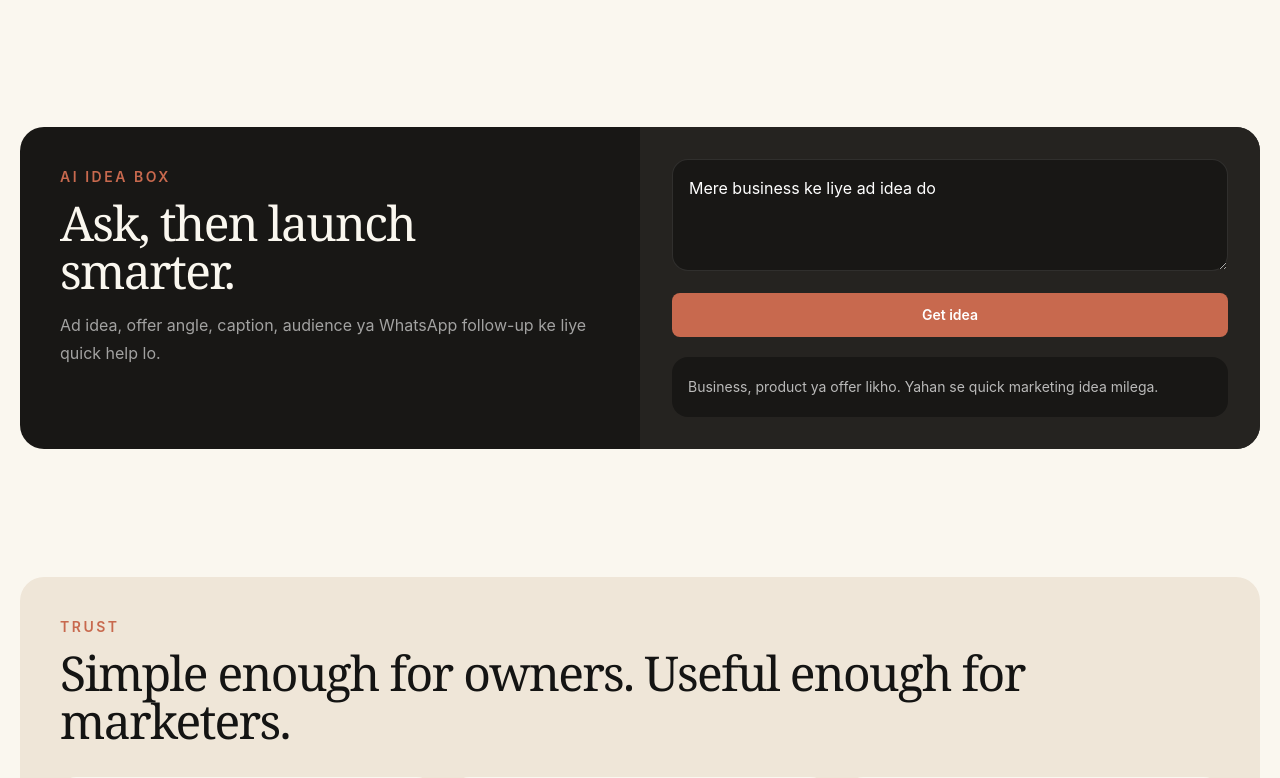
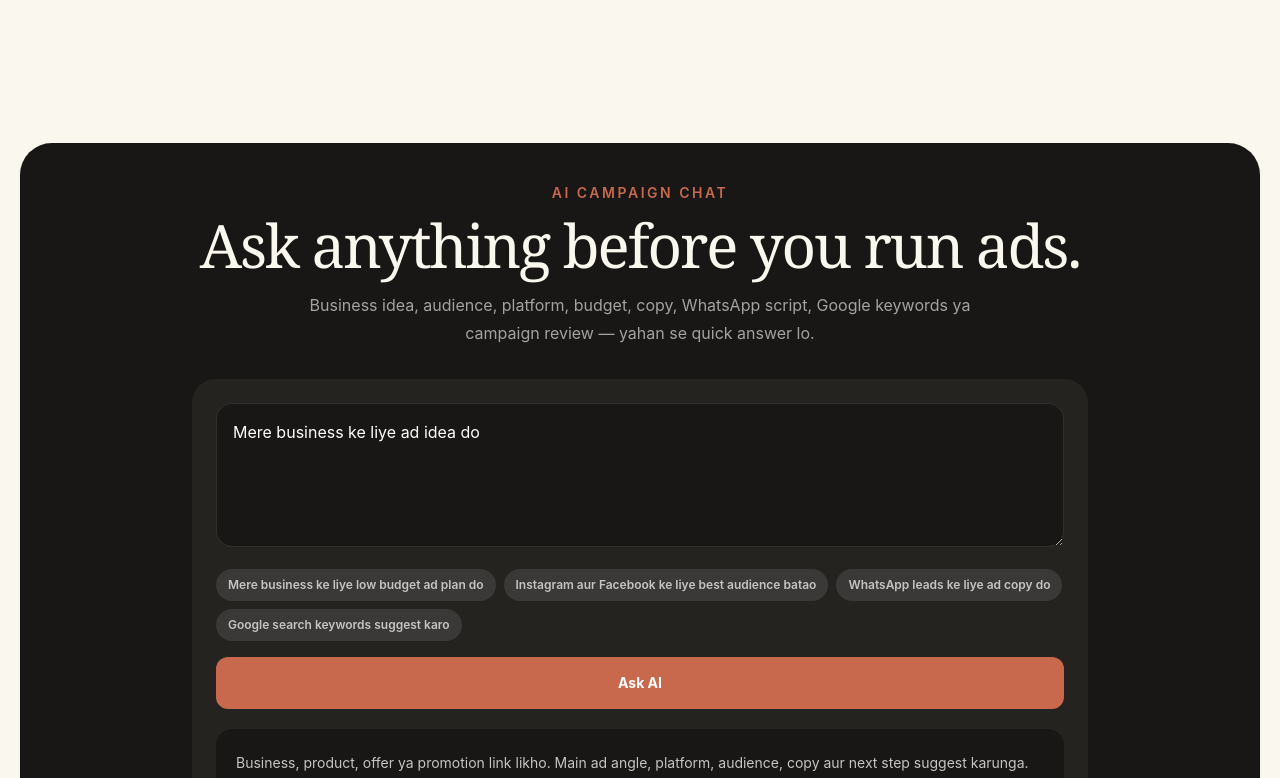
Before and after one commit to lkmeeena882437-dotcom/Launch1stAd.ai, a Next.js app: page / in a window 1280 px wide. Shown: the part 620-1398 px from the top of the page. Built offline with nearby package versions, Linux system fonts and the light colour scheme.

Commit message:
Make AI chat a large central homepage section

```diff
--- a/components/home/IdeaBox.tsx
+++ b/components/home/IdeaBox.tsx
@@ -2,9 +2,16 @@
 
 import { FormEvent, useState } from "react";
 
+const prompts = [
+  "Mere business ke liye low budget ad plan do",
+  "Instagram aur Facebook ke liye best audience batao",
+  "WhatsApp leads ke liye ad copy do",
+  "Google search keywords suggest karo"
+];
+
 export function IdeaBox() {
   const [question, setQuestion] = useState("Mere business ke liye ad idea do");
-  const [answer, setAnswer] = useState("Business, product ya offer likho. Yahan se quick marketing idea milega.");
+  const [answer, setAnswer] = useState("Business, product, offer ya promotion link likho. Main ad angle, platform, audience, copy aur next step suggest karunga.");
   const [loading, setLoading] = useState(false);
 
   async function submit(event: FormEvent<HTMLFormElement>) {
@@ -26,19 +33,25 @@ export function IdeaBox() {
   }
 
   return (
-    <section className="mx-auto max-w-7xl px-5 py-12 md:py-16">
-      <div className="grid overflow-hidden rounded-3xl bg-dark text-canvas md:grid-cols-2">
-        <div className="p-6 md:p-10">
-          <p className="text-sm font-semibold uppercase tracking-[0.18em] text-coral">AI idea box</p>
-          <h2 className="serif-display mt-3 text-4xl md:text-5xl">Ask, then launch smarter.</h2>
-          <p className="mt-4 leading-7 text-white/60">Ad idea, offer angle, caption, audience ya WhatsApp follow-up ke liye quick help lo.</p>
+    <section className="mx-auto max-w-7xl px-5 py-12 md:py-20">
+      <div className="rounded-[2rem] bg-dark p-5 text-canvas shadow-soft md:p-10">
+        <div className="mx-auto max-w-4xl text-center">
+          <p className="text-sm font-semibold uppercase tracking-[0.18em] text-coral">AI campaign chat</p>
+          <h2 className="serif-display mt-3 text-4xl md:text-6xl">Ask anything before you run ads.</h2>
+          <p className="mx-auto mt-4 max-w-2xl leading-7 text-white/60">Business idea, audience, platform, budget, copy, WhatsApp script, Google keywords ya campaign review — yahan se quick answer lo.</p>
         </div>
-        <div className="bg-darkElevated p-5 md:p-8">
+
+        <div className="mx-auto mt-8 max-w-4xl rounded-3xl bg-darkElevated p-4 md:p-6">
           <form onSubmit={submit} className="space-y-4">
-            <textarea value={question} onChange={(event) => setQuestion(event.target.value)} className="min-h-28 w-full rounded-2xl border border-white/10 bg-dark p-4 text-base text-white outline-none" />
-            <button className="w-full rounded-lg bg-coral px-5 py-3 text-sm font-semibold text-white">{loading ? "Thinking..." : "Get idea"}</button>
+            <textarea value={question} onChange={(event) => setQuestion(event.target.value)} className="min-h-36 w-full rounded-2xl border border-white/10 bg-dark p-4 text-base text-white outline-none" />
+            <div className="flex flex-wrap gap-2">
+              {prompts.map((prompt) => (
+                <button key={prompt} type="button" onClick={() => setQuestion(prompt)} className="rounded-full bg-white/10 px-3 py-2 text-xs font-semibold text-white/70">{prompt}</button>
+              ))}
+            </div>
+            <button className="w-full rounded-xl bg-coral px-5 py-4 text-sm font-bold text-white">{loading ? "Thinking..." : "Ask AI"}</button>
           </form>
-          <div className="mt-5 whitespace-pre-line rounded-2xl bg-dark p-4 text-sm leading-7 text-white/70">{answer}</div>
+          <div className="mt-5 whitespace-pre-line rounded-2xl bg-dark p-5 text-sm leading-7 text-white/75">{answer}</div>
         </div>
       </div>
     </section>
```
